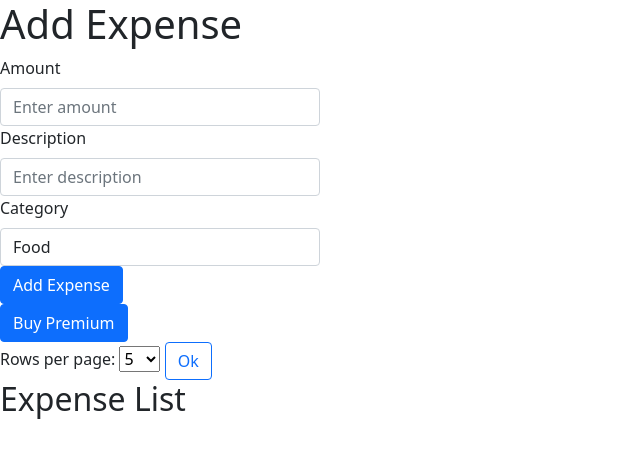
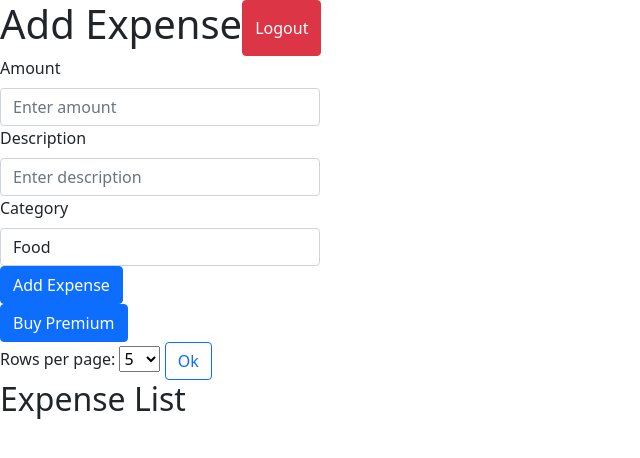
Before and after one commit to Mohammed-zeeshan/Expense-Tracker-Backend, a website: page public/ExpenseApp/expense.html in a window 1280 px wide. Shown: the whole page, without its empty margins (0-640 px from the left). Drawn offline with nearby package versions, Linux system fonts and the light colour scheme; no server answers.

Commit message:
Update expense.html

```diff
--- a/public/ExpenseApp/expense.html
+++ b/public/ExpenseApp/expense.html
@@ -12,7 +12,10 @@
     <title>Expense Tracker</title>
   </head>
   <body>
-    <h1>Add Expense</h1>
+    <div class="d-flex flex-row">
+      <h1>Add Expense</h1>
+      <button class="btn btn-danger" onclick="logout()">Logout</button>
+    </div>
     <form>
       <div>
         <label for="amount" class="form-label">Amount</label>
@@ -90,6 +93,9 @@
           .catch((err) => {
             console.log(err);
           });
+      }
+      function logout() {
+        window.location.href = "../LogIn/login.html";
       }
       function parseJwt(token) {
         var base64Url = token.split(".")[1];
```
